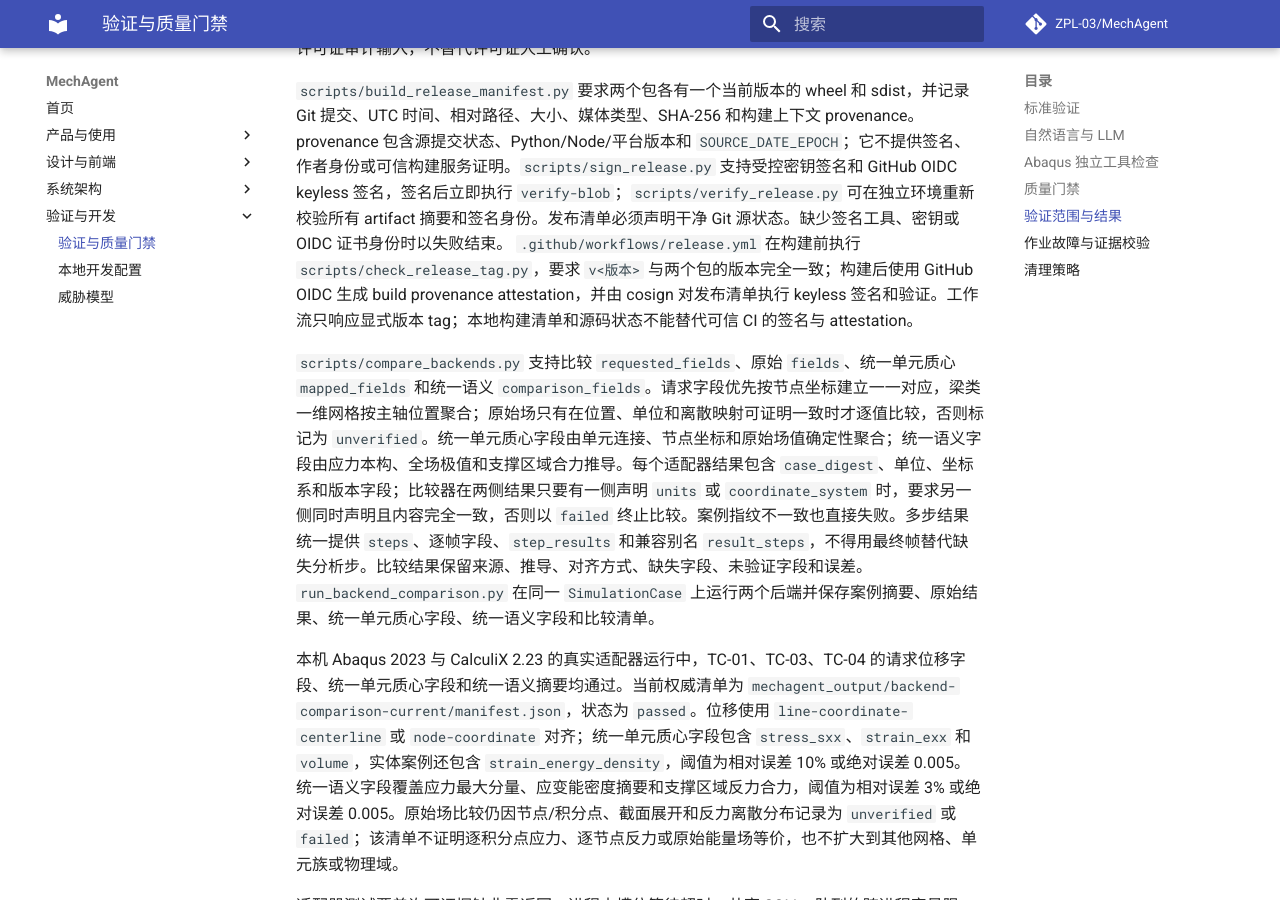
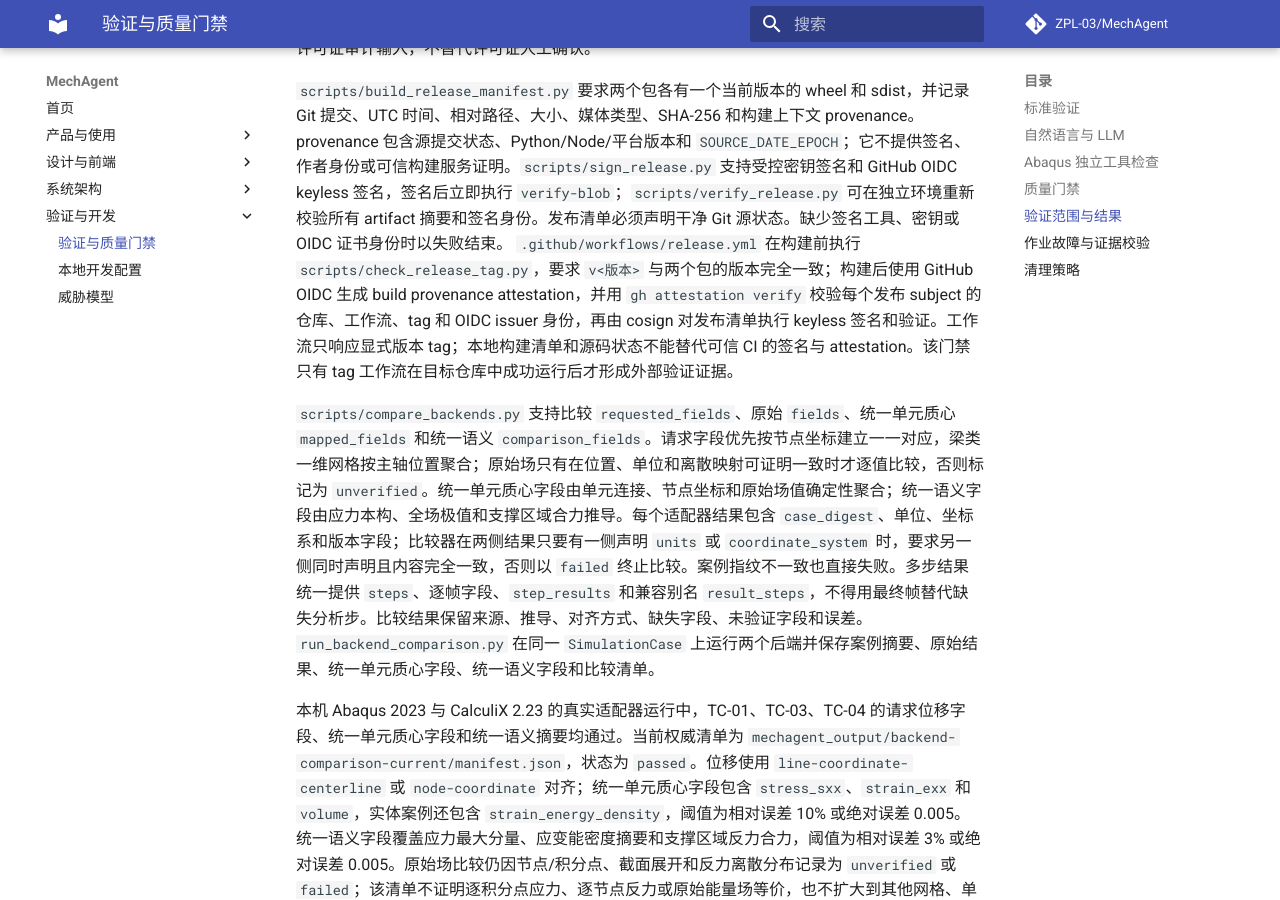
Before and after one commit to ZPL-03/MechAgent, an MkDocs documentation site: the page built from docs/validation.md, in a window 1280 px wide and 900 px high, scrolled down 4105 px. Built offline with MkDocs 1.6.1 and Material for MkDocs 9.7.7, drawn with Linux system fonts in a browser that asks for light colours; comment, search, counter and statistics services are not loaded.

Commit message:
Verify release provenance attestations

```diff
--- a/docs/validation.md
+++ b/docs/validation.md
@@ -142,7 +142,7 @@ python scripts/clean_artifacts.py
 `scripts/generate_sbom.py` 生成 SPDX 2.3 JSON，包含当前 Python 环境和 `package-lock.json` 中的依赖及 purl。依赖缺少许可证元数据时保留 `NOASSERTION`；该清单可作为发布前许可证审计输入，不替代许可证人工确认。
 
 `scripts/build_release_manifest.py` 要求两个包各有一个当前版本的 wheel 和 sdist，并记录 Git 提交、UTC 时间、相对路径、大小、媒体类型、SHA-256 和构建上下文 provenance。provenance 包含源提交状态、Python/Node/平台版本和 `SOURCE_DATE_EPOCH`；它不提供签名、作者身份或可信构建服务证明。`scripts/sign_release.py` 支持受控密钥签名和 GitHub OIDC keyless 签名，签名后立即执行 `verify-blob`；`scripts/verify_release.py` 可在独立环境重新校验所有 artifact 摘要和签名身份。发布清单必须声明干净 Git 源状态。缺少签名工具、密钥或 OIDC 证书身份时以失败结束。
-`.github/workflows/release.yml` 在构建前执行 `scripts/check_release_tag.py`，要求 `v<版本>` 与两个包的版本完全一致；构建后使用 GitHub OIDC 生成 build provenance attestation，并由 cosign 对发布清单执行 keyless 签名和验证。工作流只响应显式版本 tag；本地构建清单和源码状态不能替代可信 CI 的签名与 attestation。
+`.github/workflows/release.yml` 在构建前执行 `scripts/check_release_tag.py`，要求 `v<版本>` 与两个包的版本完全一致；构建后使用 GitHub OIDC 生成 build provenance attestation，并用 `gh attestation verify` 校验每个发布 subject 的仓库、工作流、tag 和 OIDC issuer 身份，再由 cosign 对发布清单执行 keyless 签名和验证。工作流只响应显式版本 tag；本地构建清单和源码状态不能替代可信 CI 的签名与 attestation。该门禁只有 tag 工作流在目标仓库中成功运行后才形成外部验证证据。
 
 `scripts/compare_backends.py` 支持比较 `requested_fields`、原始 `fields`、统一单元质心 `mapped_fields` 和统一语义 `comparison_fields`。请求字段优先按节点坐标建立一一对应，梁类一维网格按主轴位置聚合；原始场只有在位置、单位和离散映射可证明一致时才逐值比较，否则标记为 `unverified`。统一单元质心字段由单元连接、节点坐标和原始场值确定性聚合；统一语义字段由应力本构、全场极值和支撑区域合力推导。每个适配器结果包含 `case_digest`、单位、坐标系和版本字段；比较器在两侧结果只要有一侧声明 `units` 或 `coordinate_system` 时，要求另一侧同时声明且内容完全一致，否则以 `failed` 终止比较。案例指纹不一致也直接失败。多步结果统一提供 `steps`、逐帧字段、`step_results` 和兼容别名 `result_steps`，不得用最终帧替代缺失分析步。比较结果保留来源、推导、对齐方式、缺失字段、未验证字段和误差。`run_backend_comparison.py` 在同一 `SimulationCase` 上运行两个后端并保存案例摘要、原始结果、统一单元质心字段、统一语义字段和比较清单。
 
```
Also changed, not shown: 2 other files.
